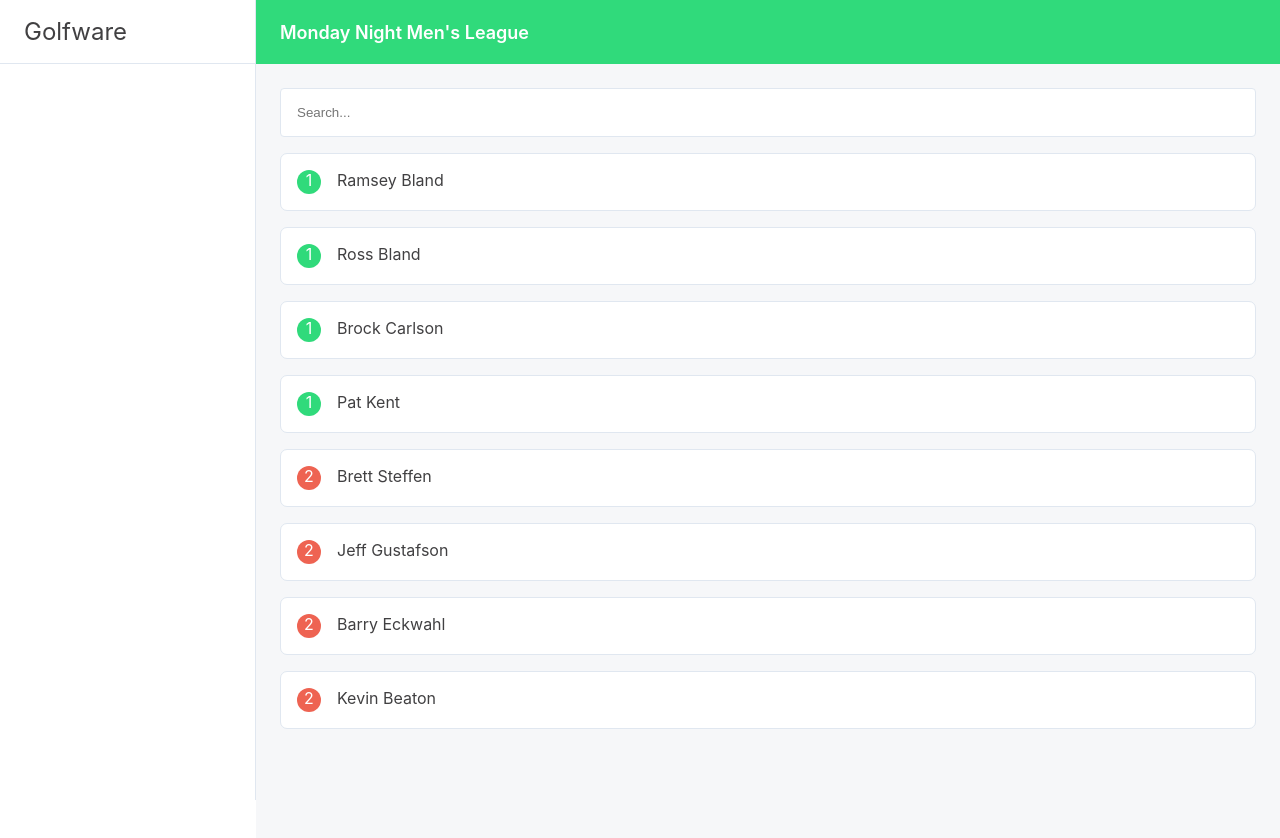
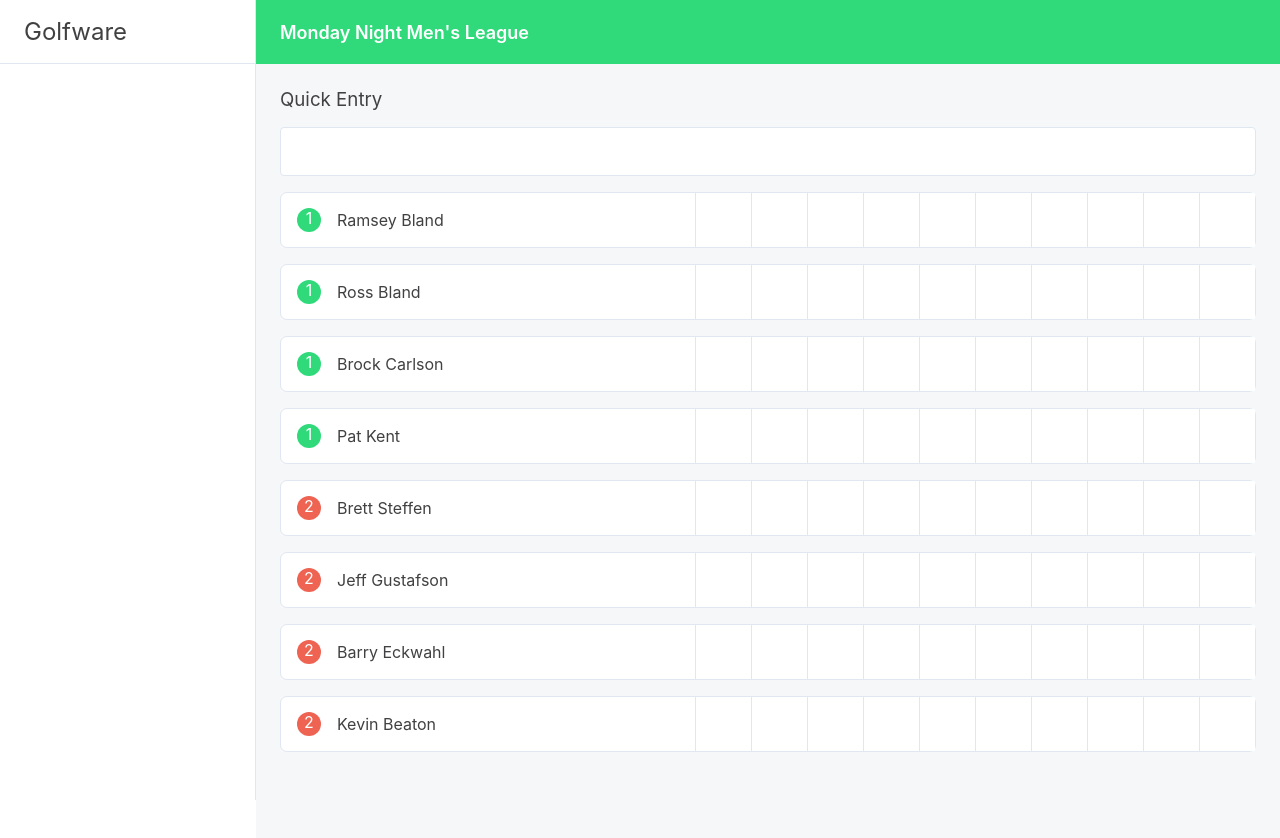
Before and after one commit to yesmar2/golfware-webapp, a React (Create React App) app: page / in a window 1280 px wide. Shown: the top 838 px of the page. Built offline with nearby package versions, Linux system fonts and the light colour scheme.

Commit message:
Quick Entry

```diff
--- /dev/null
+++ b/src/Entry.js
@@ -0,0 +1,26 @@
+import React, { Component } from 'react';
+import styled from 'styled-components'
+import Input from './Input';
+
+const Container = styled(Input)`
+    height: 100%;
+    width: 56px;
+    border-left: 1px solid ${props => props.theme.colors.grey[200]};
+    text-align: center;
+`;
+
+class Entry extends Component {
+    onChange = () => {
+        console.log("onChange");
+    }
+
+    render() {
+        return (
+            <Container onChange={this.onChange}>
+
+            </Container>
+        );
+    }
+}
+
+export default Entry;
--- a/src/Input.js
+++ b/src/Input.js
@@ -1,15 +1,11 @@
 import React, { Component } from 'react';
-import styled from 'styled-components'
+import styled from 'styled-components';
 
 const Container = styled.input`
-    display: flex;
-    border: 1px solid ${props => props.theme.colors.grey[200]};
-    padding: ${props => props.theme.spacingMedium};
-    margin-bottom: ${props => props.theme.spacingMedium};
     outline: none;
-    border-radius: 4px;
+    border: none;
+    width: 100%;
 `;
-
 
 class Input extends Component {
 
@@ -23,7 +19,6 @@ class Input extends Component {
         return (
             <Container
                 className={className}
-                placeholder="Search..."
                 onChange={this.onChange} />
         );
     }
--- /dev/null
+++ b/src/Paper.js
@@ -0,0 +1,20 @@
+import React from 'react';
+import styled from 'styled-components'
+
+const Container = styled.div`
+    border: 1px solid ${props => props.theme.colors.grey[200]};
+    background: #fff;
+    border-radius: 7px;
+`;
+
+const Paper = props => {
+    const { children, className } = props;
+
+    return (
+        <Container className={className}>
+            {children}
+        </Container>
+    );
+}
+
+export default Paper;
--- a/src/PlayerCard.js
+++ b/src/PlayerCard.js
@@ -1,14 +1,14 @@
 import React from 'react';
 import styled from 'styled-components'
+import Paper from './Paper';
+import Entry from './Entry';
 import data from './data.json';
 
-const Container = styled.div`
+const Container = styled(Paper)`
     display: flex;
-    border: 1px solid ${props => props.theme.colors.grey[200]};
-    padding: ${props => props.theme.spacingMedium};
+    align-items: center;
+    height: 56px;
     margin-bottom: ${props => props.theme.spacingMedium};
-    background: #fff;
-    border-radius: 7px;
 `;
 
 const Team = styled.div`
@@ -16,6 +16,7 @@ const Team = styled.div`
     display: flex;
     justify-content: center;
     align-items: center';
+    margin-left: ${props => props.theme.spacingMedium};
     margin-right: ${props => props.theme.spacingMedium};
     background: ${props => props.theme.colors[props.color]};;
     color: #fff;
@@ -24,9 +25,8 @@ const Team = styled.div`
 `;
 
 const Name = styled.div`
-
+    flex: 1;
 `;
-
 
 const PlayerCard = props => {
     const { name, teamId } = props;
@@ -40,6 +40,16 @@ const PlayerCard = props => {
             <Name>
                 {name}
             </Name>
+            <Entry></Entry>
+            <Entry>1</Entry>
+            <Entry>1</Entry>
+            <Entry>1</Entry>
+            <Entry>1</Entry>
+            <Entry>1</Entry>
+            <Entry>1</Entry>
+            <Entry>1</Entry>
+            <Entry>1</Entry>
+            <Entry>1</Entry>
         </Container>
     );
 }
--- a/src/QuickEntry.js
+++ b/src/QuickEntry.js
@@ -1,7 +1,7 @@
 import React, { Component } from 'react';
 import styled from 'styled-components';
-import Input from './Input';
 import PlayerCard from './PlayerCard';
+import Search from './Search';
 import data from './data.json';
 
 const Container = styled.div`
@@ -12,8 +12,9 @@ const Players = styled.div`
 
 `;
 
-const Search = styled(Input)`
-    width: 100%;
+const Heading = styled.h3`
+    font-weight: normal;
+    margin-bottom: ${props => props.theme.spacingMedium};
 `;
 
 class QuickEntry extends Component {
@@ -33,6 +34,7 @@ class QuickEntry extends Component {
     render() {
         return (
             <Container>
+                <Heading>Quick Entry</Heading>
                 <Search onChange={this.onChange} />
                 <Players>
                     {this.state.players.map(player => (
--- /dev/null
+++ b/src/Search.js
@@ -0,0 +1,24 @@
+import React from 'react';
+import styled from 'styled-components'
+import Input from './Input';
+
+const Container = styled(Input)`
+    width: 100%;
+    display: flex;
+    border: 1px solid ${props => props.theme.colors.grey[200]};
+    padding: ${props => props.theme.spacingMedium};
+    margin-bottom: ${props => props.theme.spacingMedium};
+    border-radius: 4px;
+`;
+
+const Search = props => {
+    const { onChange } = props;
+
+    return (
+        <Container onChange={onChange}>
+
+        </Container>
+    );
+}
+
+export default Search;
```
